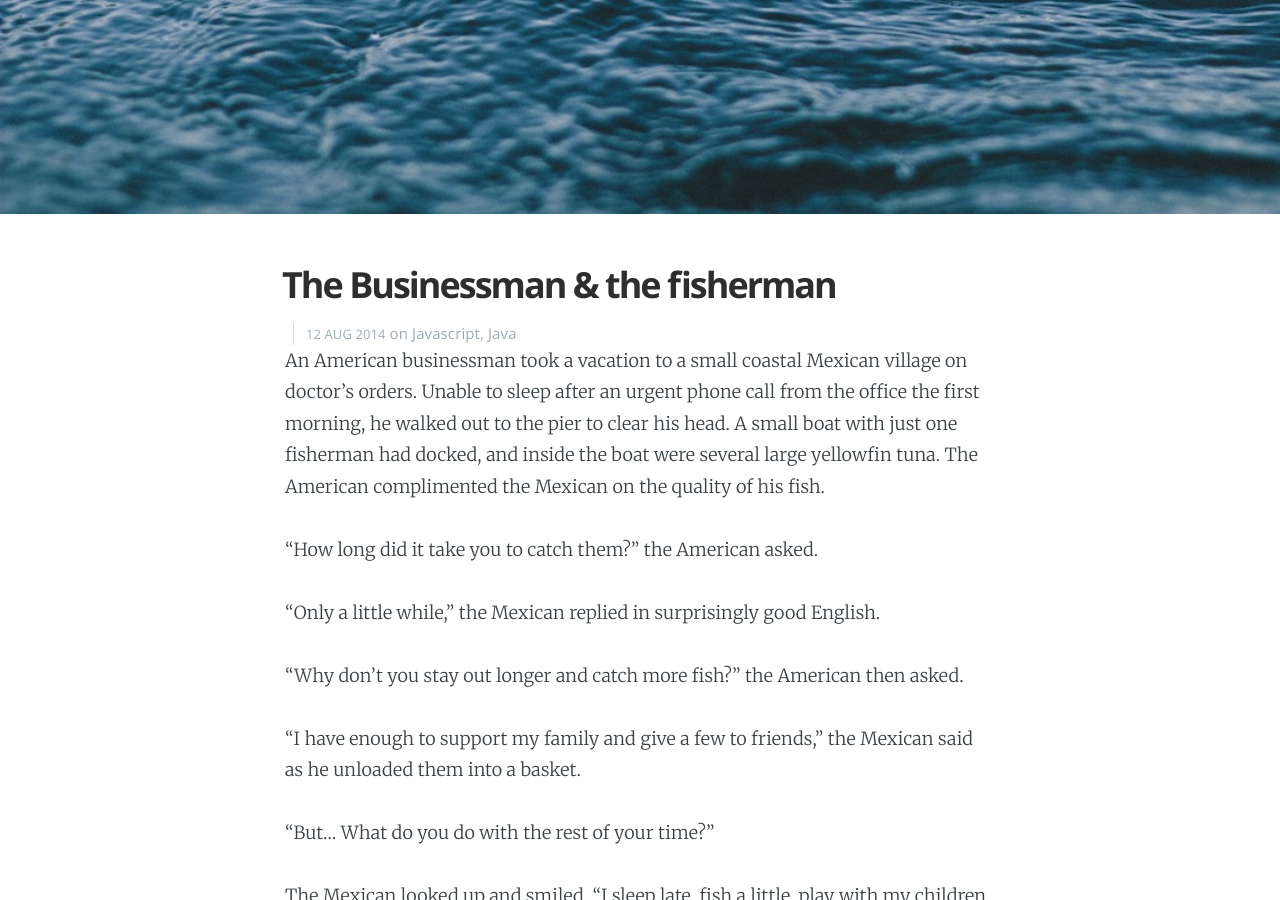
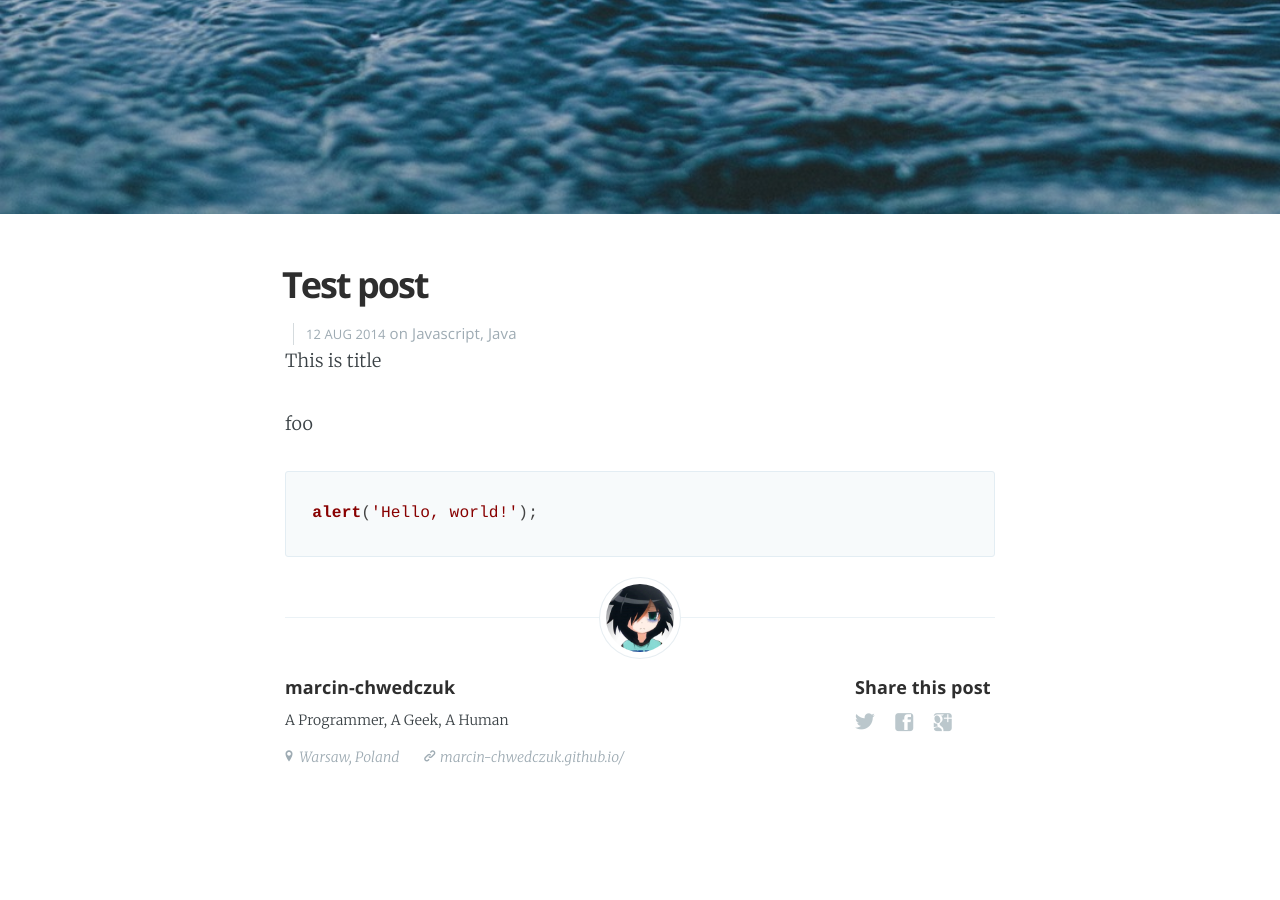
Before and after one commit to marcin-chwedczuk/_blog, a Jekyll site: the page built from _posts/2014-08-12-the-businessman-and-fisherman.md, in a window 1280 px wide and 900 px high, scrolled down 371 px. Built offline with Jekyll 4.4.1, drawn with Linux system fonts in a browser that asks for light colours; nearby versions of some CDN libraries; some of the changed text lies outside the part shown.

Commit message:
Dummy post

```diff
--- a/_posts/2014-08-12-the-businessman-and-fisherman.md
+++ b/_posts/2014-08-12-the-businessman-and-fisherman.md
@@ -1,45 +1,20 @@
 ---
 layout: post
 cover: 'assets/images/cover7.jpg'
-title: The Businessman & the fisherman
+title: Test post
 date:   2014-08-12 10:18:00
 tags: javascript java
 subclass: 'post tag-test tag-content'
 categories: 'mc'
 navigation: True
-logo: 'assets/images/ghost.png'
+logo: 'assets/images/home.png'
 ---
 
-An American businessman took a vacation to a small coastal Mexican village on doctor’s orders. Unable to sleep after an urgent phone call from the office the first morning, he walked out to the pier to clear his head. A small boat with just one fisherman had docked, and inside the boat were several large yellowfin tuna. The American complimented the Mexican on the quality of his fish.
 
-“How long did it take you to catch them?” the American asked.
 
-“Only a little while,” the Mexican replied in surprisingly good English.
+This is title
 
-“Why don’t you stay out longer and catch more fish?” the American then asked.
-
-“I have enough to support my family and give a few to friends,” the Mexican said as he unloaded them into a basket.
-
-“But… What do you do with the rest of your time?”
-
-The Mexican looked up and smiled. “I sleep late, fish a little, play with my children, take a siesta with my wife, Julia, and stroll into the village each evening, where I sip wine and play guitar with my amigos. I have a full and busy life, señor.”
-
-The American laughed and stood tall. “Sir, I’m a Harvard M.B.A. and can help you. You should spend more time fishing, and with the proceeds, buy a bigger boat. In no time, you could buy several boats with the increased haul. Eventually, you would have a fleet of fishing boats.”
-
-He continued, “Instead of selling your catch to a middleman, you would sell directly to the consumers, eventually opening your own cannery. You would control the product, processing, and distribution. You would need to leave this small coastal fishing village, of course, and move to Mexico City, then to Los Angeles, and eventually to New York City, where you could run your expanded enterprise with proper management.
-
-The Mexican fisherman asked, “But, señor, how long will all this take?”
-
-To which the American replied, “15-20 years, 25 tops.”
-
-“But what then, señor?”
-
-The American laughed and said, “That’s the best part. When the time is right, you would announce an IPO and sell your company stock to the public and become very rich. You would make millions.”
-
-“Millions señor? Then what?"
-
-“Then you would retire and move to a small coastal fishing village, where you would sleep late, fish a little, play with your kids, take a siesta with your wife, and stroll in to the village in the evenings where you could sip wine and play your guitar with your amigos.”
-
-Adapted from the "Anekdote zur Senkung der Arbeitsmoral" by **Heinrich Böll**
-
-An influential German write and Nobel Prize for Literature in 1972.
+foo
+{% highlight js %}
+alert('Hello, world!');
+{% endhighlight %}
```
